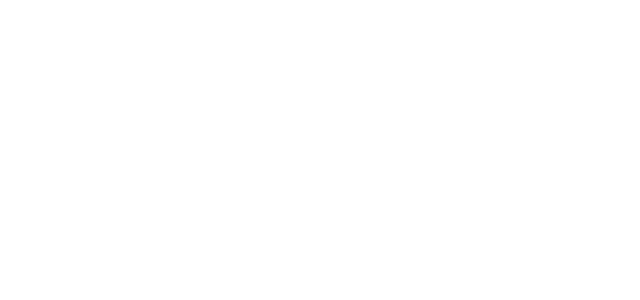
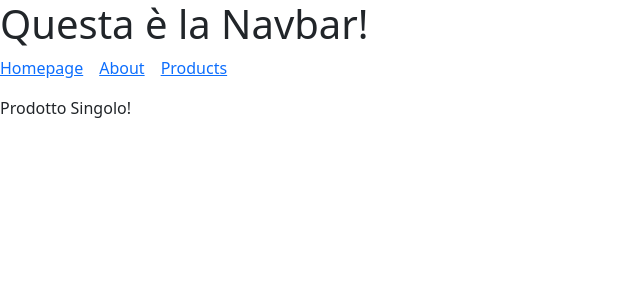
Before and after one commit to NotAlex575/react-router, a React (Vite) app: page /productSingle in a window 1280 px wide. Before the commit this address had no page. Shown: the top 300 px of the page, without its empty margins (0-640 px from the left). Built offline with nearby package versions, Linux system fonts and the light colour scheme.

Commit message:
creato link dentro ad ogni products che lo porta dentro a ProductSingle

```diff
--- a/src/App.jsx
+++ b/src/App.jsx
@@ -4,6 +4,7 @@ import Products from "./pages/Products"
 import Defaultlayout from "./layouts/Defaultlayout"
 
 import { BrowserRouter, Routes, Route } from "react-router-dom"
+import ProductSingle from "./pages/ProductSingle"
 
 function App() {
 
@@ -15,6 +16,7 @@ function App() {
             <Route path="/" element={<Homepage></Homepage>}></Route>
             <Route path="/about" element={<About></About>}></Route>
             <Route path="/products" element={<Products></Products>}></Route>
+            <Route path="/productSingle" element={<ProductSingle></ProductSingle>}></Route>
           </Route>
         </Routes>
       </BrowserRouter>
--- /dev/null
+++ b/src/pages/ProductSingle.jsx
@@ -0,0 +1,9 @@
+
+
+const ProductSingle = () => {
+  return (
+    <div>Prodotto Singolo! </div>
+  )
+}
+
+export default ProductSingle
--- a/src/pages/Products.jsx
+++ b/src/pages/Products.jsx
@@ -1,4 +1,5 @@
 import { useEffect, useState } from "react";
+import { Link } from "react-router-dom";
 
 const Products = () => {
     const [prodotti, setProdotti] = useState([]);
@@ -17,11 +18,13 @@ const Products = () => {
             {prodotti.map((prodotto) => {
                 return(
                 <div className="col-6 border mb-5" key={prodotto.id}>
-                    <h2>{prodotto.title}</h2>
-                    <img className="img-fluid" src={prodotto.image} alt={prodotto.title} />
-                    <p>{prodotto.description}</p>
-                    <p>{prodotto.category}</p>
-                    <p>{prodotto.price} euro</p>
+                    <Link className="text-decoration-none text-black" to={"/ProductSingle"}>
+                        <h2>{prodotto.title}</h2>
+                        <img className="img-fluid" src={prodotto.image} alt={prodotto.title} />
+                        <p>{prodotto.description}</p>
+                        <p>{prodotto.category}</p>
+                        <p>{prodotto.price} euro</p>
+                    </Link>
                 </div>
                 )
             })}
```
Also changed, not shown: 1 other file (tests, documents, lock files or other folders).
